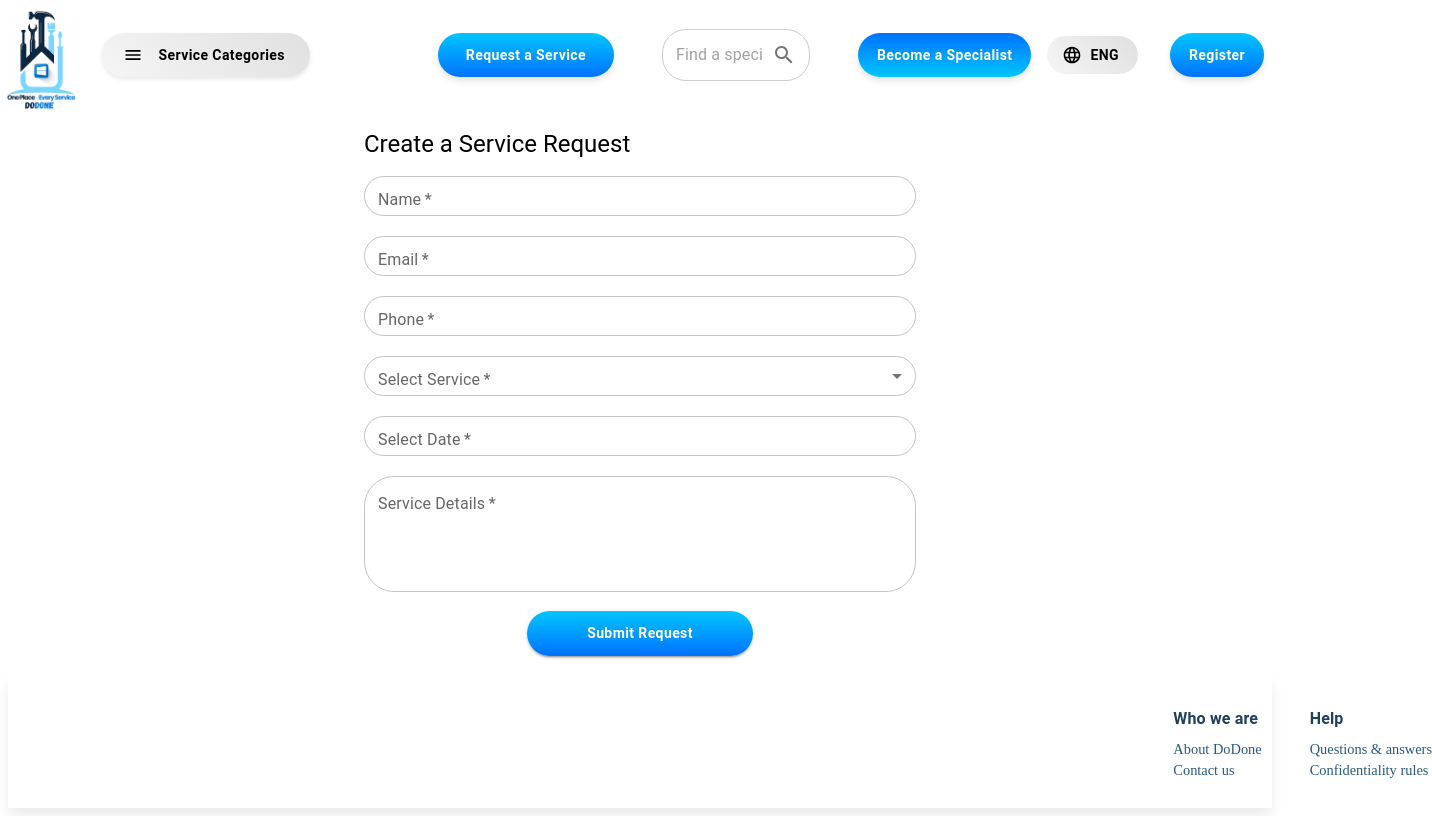
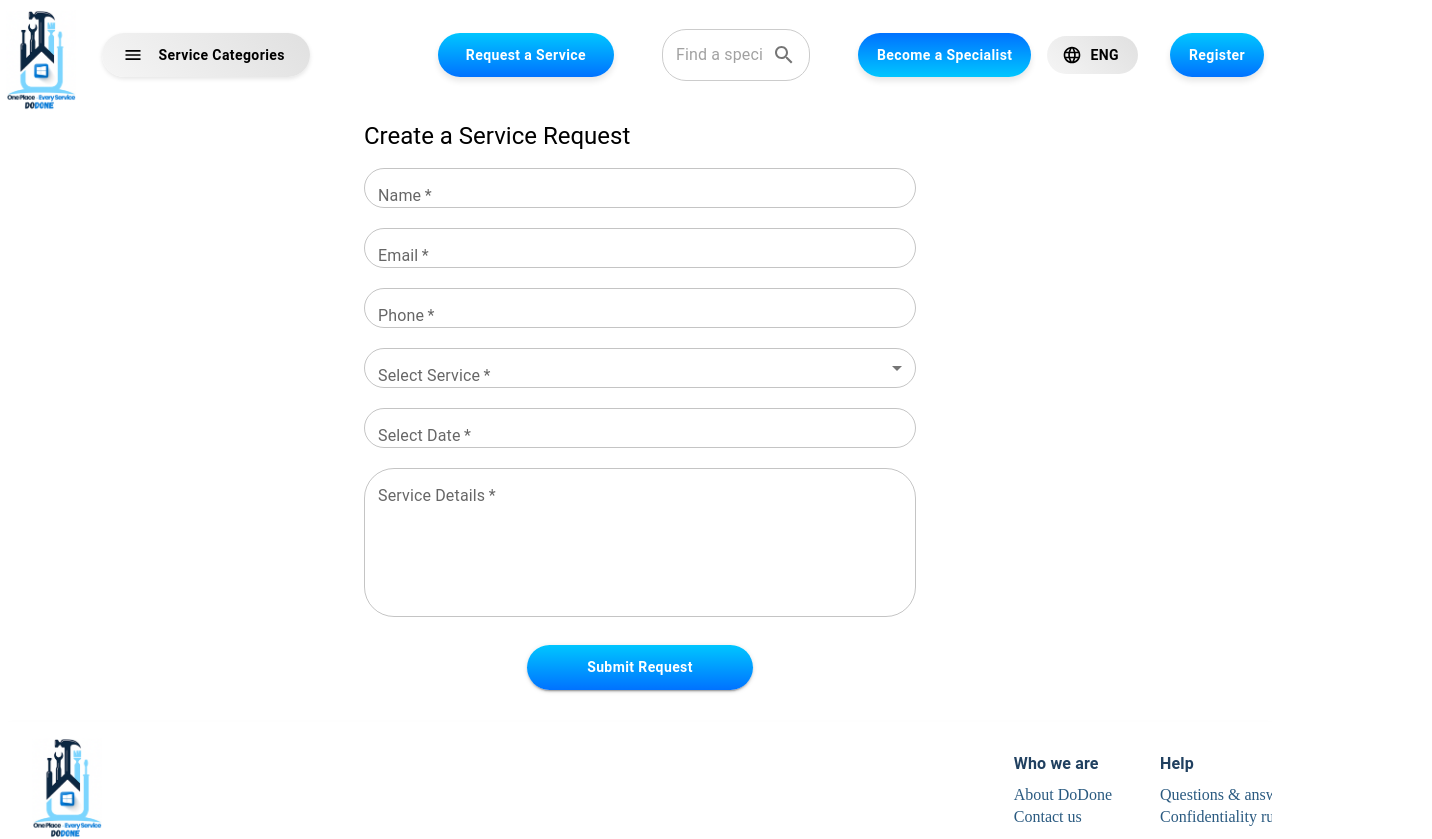
Before and after one commit to Vhkan/dodone, a Next.js app: page /request-service in a window 1280 px wide. Shown: the top 839 px of the page, 1432 px wide, since content can reach past the window. Before the commit the page ends 816 px from the top, so only its background shows below. Built offline with nearby package versions, Linux system fonts and the light colour scheme.

Commit message:
fix footer layout

```diff
--- a/src/app/register/page.tsx
+++ b/src/app/register/page.tsx
@@ -2,8 +2,6 @@
 
 import { useState } from "react";
 import { TextField, Button, Container, Typography, Box } from "@mui/material";
-import PersonIcon from "@mui/icons-material/Person";
-import HandymanIcon from "@mui/icons-material/Handyman";
 
 const Register = () => {
   const [formData, setFormData] = useState({
@@ -66,7 +64,7 @@ const Register = () => {
             }}
           >
             <img
-              src="/mechanic.png"
+              src="/mechanic (2).png"
               alt="Contractor"
               width={100}
               height={100}
--- a/src/components/Footer.tsx
+++ b/src/components/Footer.tsx
@@ -12,30 +12,29 @@ const Footer = () => {
         position: "relative",
         bottom: 0,
         width: "100%",
-        fontFamily: 'inherit',
-        fontSize: '16px',
+        fontFamily: "inherit",
+        fontSize: "16px",
       }}
     >
       <Toolbar
         sx={{
           display: "flex",
-          justifyContent: "space-between", // This creates space between left and right
+          justifyContent: "space-between",
           alignItems: "center",
           width: "100%",
-          maxWidth: "1200px",
-          margin: "0 auto",
-          px: { xs: 2, sm: 4, md: 8 },
-          flexDirection: { xs: "column", md: "row" }, // Stack on mobile, row on desktop
-          gap: { xs: 2, md: 0 },
+          padding: 0,
+          margin: 0,
+          flexDirection: { xs: "column", md: "row" },
         }}
       >
-        {/* Logo - Left Side */}
+        {/* Logo - fully left */}
         <Box
           sx={{
             display: "flex",
             alignItems: "center",
             height: { xs: 80, sm: 90, md: 100 },
-            marginLeft: { xs: 0, md: -28 } // Adjust margin for larger screens
+            margin: 0,
+            padding: 0,
           }}
         >
           <Link
@@ -45,6 +44,8 @@ const Footer = () => {
               display: "block",
               height: "100%",
               textDecoration: "none",
+              margin: 0,
+              padding: 0,
             }}
           >
             <img
@@ -55,18 +56,20 @@ const Footer = () => {
                 width: "auto",
                 cursor: "pointer",
                 objectFit: "contain",
+                display: "block",
               }}
             />
           </Link>
         </Box>
 
-        {/* Text - Right Side */}
+        {/* Text - moved left */}
         <Stack
           direction={{ xs: "column", sm: "row" }}
           spacing={{ xs: 3, sm: 4, md: 6 }}
           sx={{
-            alignItems: { xs: "center", md: "center" },
-            marginRight: { xs: 0, md: -20 }
+            alignItems: { xs: "center", md: "flex-start" },
+            ml: { xs: 0, md: 0}, // set left margin to 0 to move closer to logo
+            mr: { xs: 0, md: 0 },
           }}
         >
           <Box sx={{ textAlign: { xs: "center", md: "left" } }}>
@@ -82,30 +85,10 @@ const Footer = () => {
               Who we are
             </Typography>
             <Stack spacing={0.5} sx={{ alignItems: { xs: "center", md: "flex-start" } }}>
-              <Link
-                href="#"
-                underline="hover"
-                sx={{
-                  color: "#2a5a80",
-                  fontSize: { xs: "0.85rem", md: "0.9rem" },
-                  "&:hover": {
-                    color: "#204060",
-                  }
-                }}
-              >
+              <Link href="#" underline="hover" sx={{ color: "#2a5a80", "&:hover": { color: "#204060" } }}>
                 About DoDone
               </Link>
-              <Link
-                href="#"
-                underline="hover"
-                sx={{
-                  color: "#2a5a80",
-                  fontSize: { xs: "0.85rem", md: "0.9rem" },
-                  "&:hover": {
-                    color: "#204060",
-                  }
-                }}
-              >
+              <Link href="#" underline="hover" sx={{ color: "#2a5a80", "&:hover": { color: "#204060" } }}>
                 Contact us
               </Link>
             </Stack>
@@ -124,30 +107,10 @@ const Footer = () => {
               Help
             </Typography>
             <Stack spacing={0.5} sx={{ alignItems: { xs: "center", md: "flex-start" } }}>
-              <Link
-                href="#"
-                underline="hover"
-                sx={{
-                  color: "#2a5a80",
-                  fontSize: { xs: "0.85rem", md: "0.9rem" },
-                  "&:hover": {
-                    color: "#204060",
-                  }
-                }}
-              >
+              <Link href="#" underline="hover" sx={{ color: "#2a5a80", "&:hover": { color: "#204060" } }}>
                 Questions & answers
               </Link>
-              <Link
-                href="#"
-                underline="hover"
-                sx={{
-                  color: "#2a5a80",
-                  fontSize: { xs: "0.85rem", md: "0.9rem" },
-                  "&:hover": {
-                    color: "#204060",
-                  }
-                }}
-              >
+              <Link href="#" underline="hover" sx={{ color: "#2a5a80", "&:hover": { color: "#204060" } }}>
                 Confidentiality rules
               </Link>
             </Stack>
--- a/src/pages/request-service.tsx
+++ b/src/pages/request-service.tsx
@@ -50,18 +50,24 @@ const RequestServicePage: React.FC = () => {
   return (
     <Box
       sx={{
+        width: "100%",
+        minHeight: "100vh",
         display: "flex",
         flexDirection: "column",
-        minHeight: "100vh",
-        margin: 0,
-        padding: 0,
+        overflowX: "hidden", // prevent horizontal scroll
+        overflowY: "auto",   // allow vertical scroll if content is taller
       }}
     >
-      <Box sx={{ width: "100%", margin: 0, padding: 0 }}>
-        <Header />
-      </Box>
+      <Header />
 
-      <Container maxWidth="sm" sx={{ mt: 15 }}>
+      <Container
+        maxWidth="sm"
+        sx={{
+          mt: 14, // reduce large top margin to avoid overflow
+          mb: 4,
+          flex: 1,
+        }}
+      >
         <Typography variant="h5" gutterBottom>
           Create a Service Request
         </Typography>
@@ -81,9 +87,10 @@ const RequestServicePage: React.FC = () => {
             display: "flex",
             flexDirection: "column",
             alignItems: "center",
-            gap: 1, // controls vertical spacing between fields
+            gap: 1,
           }}
         >
+          {/* Name Input */}
           <TextField
             fullWidth
             margin="dense"
@@ -96,25 +103,11 @@ const RequestServicePage: React.FC = () => {
               "& .MuiOutlinedInput-root": {
                 borderRadius: "30px",
                 height: "40px",
-                padding: "0",
-                "& input": {
-                  padding: "8px 14px",
-                },
-              },
-              "& .MuiInputLabel-root": {
-                fontSize: "1rem",
-                transform: "translate(14px, 12px) scale(1)", // Initial position of label
-              },
-              "& .MuiInputLabel-root.Mui-focused": {
-                color: "#1976d2",
-                fontWeight: "bold",
-                transform: "translate(14px, -9px) scale(0.75)", // Move label up when focused
-              },
-              "& .MuiInputLabel-shrink": {
-                transform: "translate(14px, -9px) scale(0.75)", // Move label up when value is filled
+                "& input": { padding: "8px 14px" },
               },
             }}
           />
+
           {/* Email Input */}
           <TextField
             fullWidth
@@ -129,22 +122,7 @@ const RequestServicePage: React.FC = () => {
               "& .MuiOutlinedInput-root": {
                 borderRadius: "30px",
                 height: "40px",
-                padding: "0",
-                "& input": {
-                  padding: "8px 14px",
-                },
-              },
-              "& .MuiInputLabel-root": {
-                fontSize: "1rem",
-                transform: "translate(14px, 12px) scale(1)",
-              },
-              "& .MuiInputLabel-root.Mui-focused": {
-                color: "#1976d2",
-                fontWeight: "bold",
-                transform: "translate(14px, -9px) scale(0.75)",
-              },
-              "& .MuiInputLabel-shrink": {
-                transform: "translate(14px, -9px) scale(0.75)",
+                "& input": { padding: "8px 14px" },
               },
             }}
           />
@@ -163,22 +141,7 @@ const RequestServicePage: React.FC = () => {
               "& .MuiOutlinedInput-root": {
                 borderRadius: "30px",
                 height: "40px",
-                padding: "0",
-                "& input": {
-                  padding: "8px 14px",
-                },
-              },
-              "& .MuiInputLabel-root": {
-                fontSize: "1rem",
-                transform: "translate(14px, 12px) scale(1)",
-              },
-              "& .MuiInputLabel-root.Mui-focused": {
-                color: "#1976d2",
-                fontWeight: "bold",
-                transform: "translate(14px, -9px) scale(0.75)",
-              },
-              "& .MuiInputLabel-shrink": {
-                transform: "translate(14px, -9px) scale(0.75)",
+                "& input": { padding: "8px 14px" },
               },
             }}
           />
@@ -193,29 +156,12 @@ const RequestServicePage: React.FC = () => {
             value={formData.service}
             onChange={handleChange}
             required
-            SelectProps={{
-              native: true,
-            }}
+            SelectProps={{ native: true }}
             sx={{
               "& .MuiOutlinedInput-root": {
                 borderRadius: "30px",
                 height: "40px",
-                padding: "0",
-                "& select": {
-                  padding: "8px 14px",
-                },
-              },
-              "& .MuiInputLabel-root": {
-                fontSize: "1rem",
-                transform: "translate(14px, 12px) scale(1)",
-              },
-              "& .MuiInputLabel-root.Mui-focused": {
-                color: "#1976d2",
-                fontWeight: "bold",
-                transform: "translate(14px, -9px) scale(0.75)",
-              },
-              "& .MuiInputLabel-shrink": {
-                transform: "translate(14px, -9px) scale(0.75)",
+                "& select": { padding: "8px 14px" },
               },
             }}
           >
@@ -225,6 +171,7 @@ const RequestServicePage: React.FC = () => {
             <option value="maintenance">Maintenance</option>
           </TextField>
 
+          {/* Date Picker */}
           <LocalizationProvider dateAdapter={AdapterDateFns}>
             <DatePicker
               label="Select Date"
@@ -239,29 +186,16 @@ const RequestServicePage: React.FC = () => {
                     "& .MuiOutlinedInput-root": {
                       borderRadius: "30px",
                       height: "40px",
-                      padding: "0 8px", // horizontal padding only
-                      alignItems: "center", // center content vertically
+                      alignItems: "center",
                     },
-                    "& input": {
-                      padding: "0 !important", // remove default padding
-                      height: "100%",
-                      textAlign: "center",
-                      fontSize: "1rem",
-                    },
-                    "& .MuiInputLabel-root": {
-                      fontSize: "1rem",
-                      top: "-4px", // optional: adjust label positioning
-                    },
-                    "& .MuiInputAdornment-root": {
-                      margin: "0",
-                      position: "absolute",
-                      right: "1em",
-                    },
+                    "& input": { padding: 0, textAlign: "center" },
                   },
                 },
               }}
             />
           </LocalizationProvider>
+
+          {/* Details */}
           <TextField
             fullWidth
             margin="dense"
@@ -275,17 +209,12 @@ const RequestServicePage: React.FC = () => {
             sx={{
               "& .MuiOutlinedInput-root": {
                 borderRadius: "30px",
-                padding: 0, // reset outer padding
-                height: "auto", // allow height to adjust based on content
-                "& textarea": {
-                  padding: "12px 14px", // fix cursor and content spacing inside textarea
-                },
+                "& textarea": { padding: "12px 14px" },
               },
-              "& .MuiInputLabel-root": { fontSize: "1rem" },
             }}
           />
 
-          {/* Submit Button */}
+          {/* Submit */}
           <Button
             type="submit"
             variant="contained"
@@ -295,16 +224,11 @@ const RequestServicePage: React.FC = () => {
               padding: "10px 60px",
               borderRadius: "2em",
               textTransform: "none",
-              marginTop: "0.5em",
               fontWeight: "bold",
+              mt: 2,
               "&:hover": {
-                background: "linear-gradient(to bottom, #3399ff, #0072ff)", // Subtle hover gradient
+                background: "linear-gradient(to bottom, #3399ff, #0072ff)",
                 boxShadow: "0px 6px 12px rgba(0, 0, 0, 0.2)",
-                // transform: "scale(1.02)",
-              },
-              "&:focus": {
-                outline: "none",
-                boxShadow: "0px 0px 8px rgba(0, 191, 255, 0.5)",
               },
             }}
           >
@@ -312,6 +236,7 @@ const RequestServicePage: React.FC = () => {
           </Button>
         </Box>
       </Container>
+
       <Footer />
     </Box>
   );
```
Also changed, not shown: src/pages/become-specialist.tsx (+9 -18 lines), public/mechanic (2).png (added).
